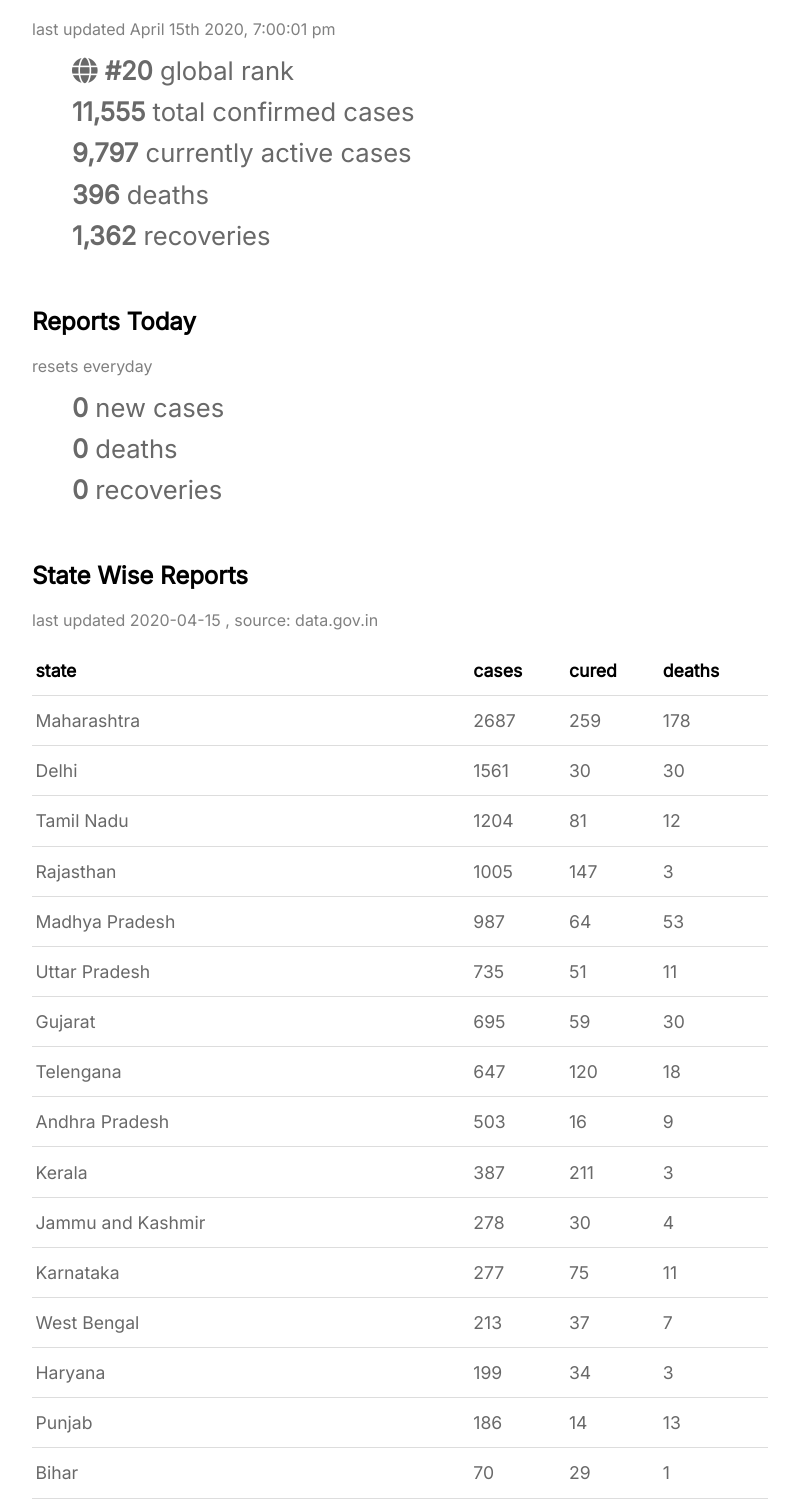
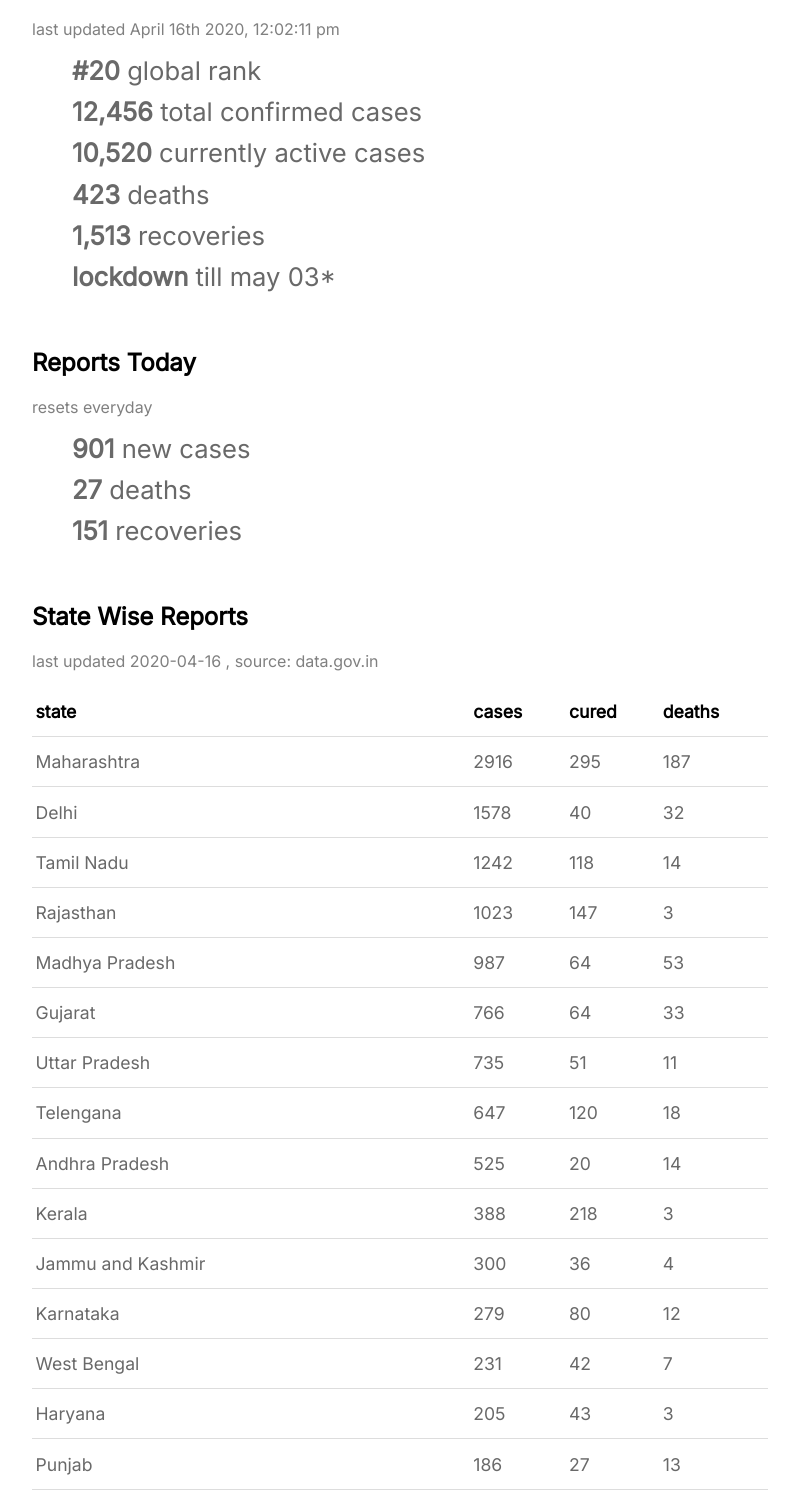
Before and after one commit to revanthk91/covidjs, a website: page public/index.html in a window 1280 px wide. Shown: the part 87-1593 px from the top of the page, without its empty margins (112-911 px from the left). Drawn offline with Linux system fonts and the light colour scheme.

Commit message:
add info

```diff
--- a/index.js
+++ b/index.js
@@ -91,6 +91,7 @@ const updateRank = async (url) => {
 cron.schedule("0 0 */1 * * *", () => {
 	update(siteUrl)		//core update
 	updateRank(rankUrl) //rank update
+	updateState(apiUrl)
 })
 
 cron.schedule("0 30 18 * * *", () => {
@@ -98,11 +99,11 @@ cron.schedule("0 30 18 * * *", () => {
 	let coreData = JSON.parse(fs.readFileSync('./core.json'))
 	coreData.lastDay = coreData.total; //reseting last day to end Day count
 	fs.writeFileSync('./core.json',JSON.stringify(coreData),'utf-8')
-
-	updateState(apiUrl) //statesUpdate
 })
 
 update(siteUrl)
+updateRank(rankUrl)
+updateState(apiUrl)
 
 //github merge hell. gotta sort it.
 /*
--- a/public/custom.css
+++ b/public/custom.css
@@ -21,7 +21,7 @@
 }
 
 p {
-	font-size: 1.4;
+	font-size: 1.5;
 	color: grey;
 }
 
@@ -59,6 +59,16 @@
 }
 
 
+.icon {
+	margin: 0em 1em;
+	font-size: 2em;
+	color: #e74c3c;
+}
+
+a {
+	text-decoration: none;
+}
+
 /*-------------------------------------------*/
 
 /* Extra small devices (phones, 600px and down) */
--- a/public/index.html
+++ b/public/index.html
@@ -2,34 +2,35 @@
 <html>
 <head>
 	<title>Covid-19 India | LIVE</title>
-	<link rel="stylesheet" type="text/css" href="/custom.css">
+	<link rel="stylesheet" type="text/css" href="custom.css">
 	<meta name="viewport" content="width=device-width, initial-scale=1.0">
-	<script src="https://kit.fontawesome.com/79803c7868.js" crossorigin="anonymous"></script>
+
 </head>
 <body>
 	<h1>Coronavirus in India <i class ='fas fa-rss'></i></h1>
-	<p>last updated April 15th 2020, 7:00:01 pm </p>
+	<p>last updated April 16th 2020, 12:02:11 pm </p>
 
 	<ul>
-		<li><strong><i class ='fas fa-globe'></i> #20</strong> global rank</li>
-		<li><strong>11,555</strong> total confirmed cases</li>
-		<li><strong>9,797  </strong> currently active cases</li>
-		<li><strong>396 </strong> deaths</li>
-		<li><strong>1,362 </strong> recoveries</li>
+		<li><strong>#20</strong> global rank</li>
+		<li><strong>12,456</strong> total confirmed cases</li>
+		<li><strong>10,520  </strong> currently active cases</li>
+		<li><strong>423 </strong> deaths</li>
+		<li><strong>1,513 </strong> recoveries</li>
+		<li><strong>lockdown</strong> till may 03*</li>
 	</ul>
 
 	<br>
 	<h2>Reports Today</h2>
 	<p>resets everyday</p>
 	<ul>
-		<li><strong>0 </strong> new cases</li>
-		<li><strong>0 </strong> deaths</li>
-		<li><strong>0 </strong> recoveries</li>
+		<li><strong>901 </strong> new cases</li>
+		<li><strong>27 </strong> deaths</li>
+		<li><strong>151 </strong> recoveries</li>
 	</ul>
 
 	<br>
 	<h2>State Wise Reports</h2>
-	<p>last updated 2020-04-15 , source: data.gov.in</p>
+	<p>last updated 2020-04-16 , source: data.gov.in</p>
 	<table>
 		<tr>
 			<th>state</th>
@@ -41,28 +42,28 @@
 
 			<tr>
 				<td>Maharashtra</td>
-				<td>2687</td>
-				<td>259</td>
-				<td>178</td>
+				<td>2916</td>
+				<td>295</td>
+				<td>187</td>
 			</tr>
 
 			<tr>
 				<td>Delhi</td>
-				<td>1561</td>
-				<td>30</td>
-				<td>30</td>
+				<td>1578</td>
+				<td>40</td>
+				<td>32</td>
 			</tr>
 
 			<tr>
 				<td>Tamil Nadu</td>
-				<td>1204</td>
-				<td>81</td>
-				<td>12</td>
+				<td>1242</td>
+				<td>118</td>
+				<td>14</td>
 			</tr>
 
 			<tr>
 				<td>Rajasthan</td>
-				<td>1005</td>
+				<td>1023</td>
 				<td>147</td>
 				<td>3</td>
 			</tr>
@@ -75,17 +76,17 @@
 			</tr>
 
 			<tr>
+				<td>Gujarat</td>
+				<td>766</td>
+				<td>64</td>
+				<td>33</td>
+			</tr>
+
+			<tr>
 				<td>Uttar Pradesh</td>
 				<td>735</td>
 				<td>51</td>
 				<td>11</td>
-			</tr>
-
-			<tr>
-				<td>Gujarat</td>
-				<td>695</td>
-				<td>59</td>
-				<td>30</td>
 			</tr>
 
 			<tr>
@@ -97,50 +98,50 @@
 
 			<tr>
 				<td>Andhra Pradesh</td>
-				<td>503</td>
-				<td>16</td>
-				<td>9</td>
+				<td>525</td>
+				<td>20</td>
+				<td>14</td>
 			</tr>
 
 			<tr>
 				<td>Kerala</td>
-				<td>387</td>
-				<td>211</td>
+				<td>388</td>
+				<td>218</td>
 				<td>3</td>
 			</tr>
 
 			<tr>
 				<td>Jammu and Kashmir</td>
-				<td>278</td>
-				<td>30</td>
+				<td>300</td>
+				<td>36</td>
 				<td>4</td>
 			</tr>
 
 			<tr>
 				<td>Karnataka</td>
-				<td>277</td>
-				<td>75</td>
-				<td>11</td>
+				<td>279</td>
+				<td>80</td>
+				<td>12</td>
 			</tr>
 
 			<tr>
 				<td>West Bengal</td>
-				<td>213</td>
-				<td>37</td>
+				<td>231</td>
+				<td>42</td>
 				<td>7</td>
 			</tr>
 
 			<tr>
 				<td>Haryana</td>
-				<td>199</td>
-				<td>34</td>
+				<td>205</td>
+				<td>43</td>
 				<td>3</td>
 			</tr>
 
 			<tr>
 				<td>Punjab</td>
 				<td>186</td>
-				<td>14</td>
+				<td>27</td>
 				<td>13</td>
 			</tr>
 
@@ -166,6 +167,13 @@
 			</tr>
 
 			<tr>
+				<td>Himachal Pradesh</td>
+				<td>35</td>
+				<td>16</td>
+				<td>1</td>
+			</tr>
+
+			<tr>
 				<td>Assam</td>
 				<td>33</td>
 				<td>0</td>
@@ -175,20 +183,13 @@
 			<tr>
 				<td>Chhattisgarh</td>
 				<td>33</td>
-				<td>13</td>
+				<td>17</td>
 				<td>0</td>
 			</tr>
 
 			<tr>
-				<td>Himachal Pradesh</td>
-				<td>33</td>
-				<td>13</td>
-				<td>1</td>
-			</tr>
-
-			<tr>
 				<td>Jharkhand</td>
-				<td>27</td>
+				<td>28</td>
 				<td>0</td>
 				<td>2</td>
 			</tr>
@@ -245,7 +246,7 @@
 			<tr>
 				<td>Tripura</td>
 				<td>2</td>
-				<td>0</td>
+				<td>1</td>
 				<td>0</td>
 			</tr>
 
@@ -273,9 +274,28 @@
 	</table>
 
 	<br>
+	<h2>About Coronavirus (WHO)</h2>
+	<p>Coronavirus disease (COVID-19) is an infectious disease caused by a newly discovered coronavirus.</p>
+	<p>The COVID-19 virus spreads primarily through droplets of saliva or discharge from the nose when an infected person coughs or sneezes, so it’s important that you also practice respiratory etiquette (for example, by coughing into a flexed elbow).</p>
+	<p>At this time, there are no specific vaccines or treatments for COVID-19. However, there are many ongoing clinical trials evaluating potential treatments. WHO will continue to provide updated information as soon as clinical findings become available.</p>
+
+	<h2>Why another covid tracker?</h2>
+	<p>There are excellent and well informed covid trackers as covidindia.org, covid19inida.org, Govt. etc. But people with limited network(2G internet) in Remote areas may have trouble loading the sites as they are heavily modified to look better.</p>
+
+	<p>
+		This website is a Very Simple tracker that loads relatively fast on slower networks. Please consider donating if you find this website useful. even 1₹ matters.
+	</p>
+
+	<h2>Remember. Caution, not Panic.</h2>
+
+	<p><a href="whatsapp://send?text=A%20very%20simple%20covid%20india%20tracker%20that%20loads%20fast%20on%20slow%20networks%0D%0Ahttps%3A%2F%2Fcovid-india.xyz" class ='fab fa-whatsapp icon'></a>
+
+		<a href="https://twitter.com/share?url=covid-india.xyz&text=A%20very%20simple%20covid%20india%20tracker%20that%20loads%20fast%20on%20slow%20networks" class ='fab fa-twitter icon'></a></p>
+
+	<p>contant: nanirevanth45@gmail.com, donate: revanthkumar@upi</p>
 	<p> copyright (c) 2020 by Revanth Kumar. covid-india.xyz (alpha).</p>
 
-
+	<script src="https://kit.fontawesome.com/79803c7868.js" crossorigin="anonymous"></script>
 
 </body>
 </html>
```
Also changed, not shown: core.json (+1 -1 lines), template.ejs (+24 -4 lines).
